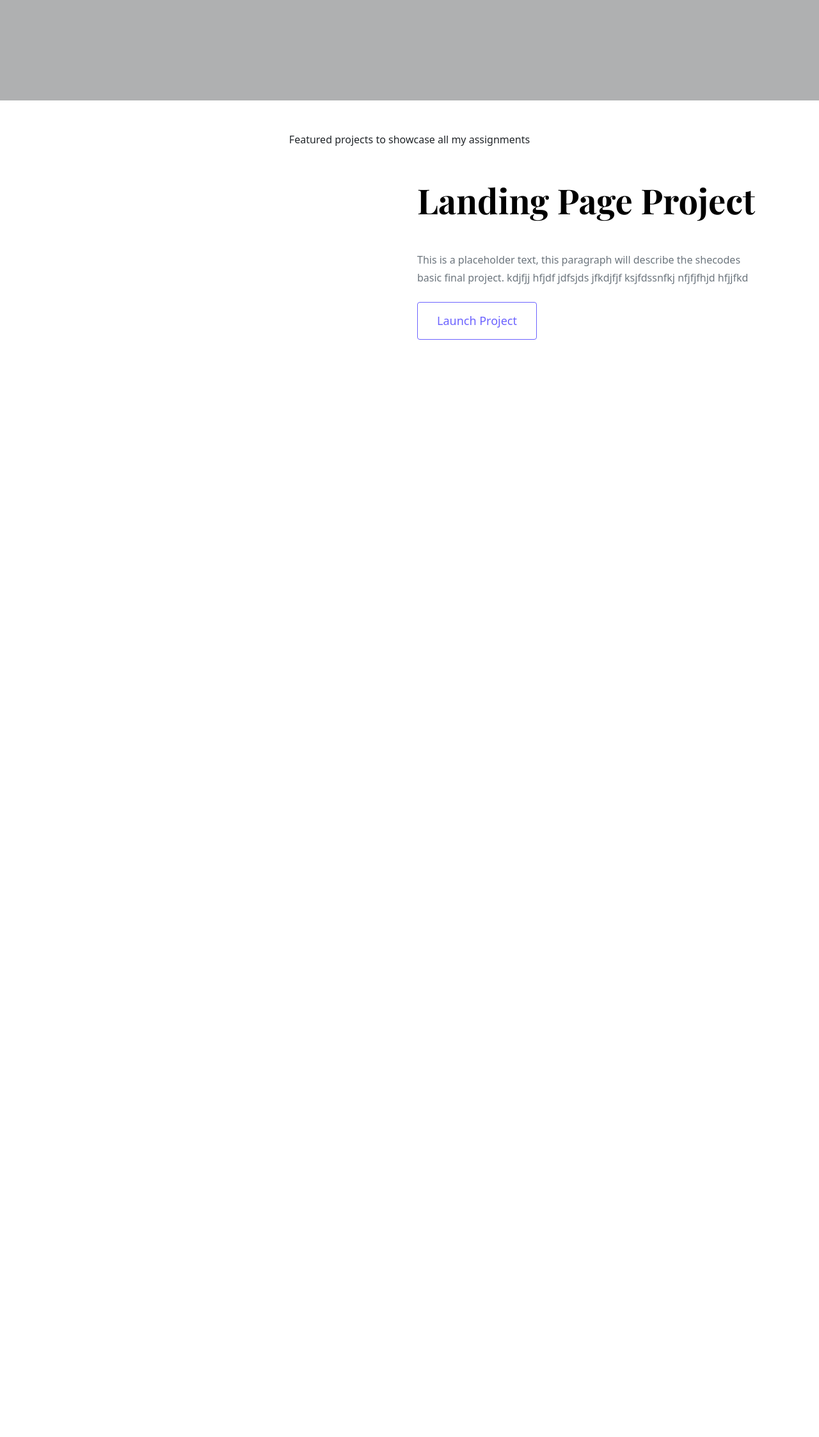
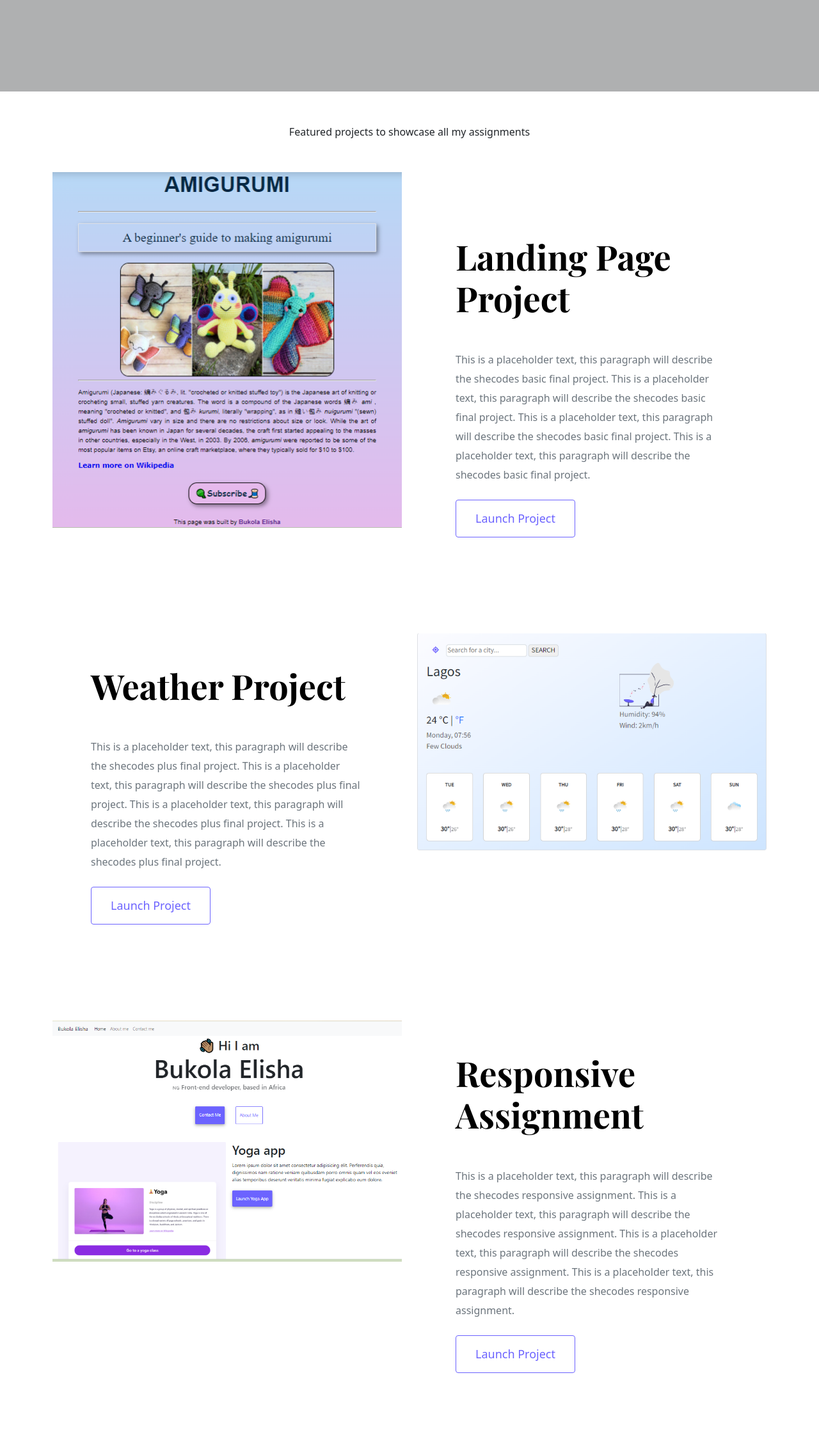
Before and after one commit to bukielady/PORTFOLIO-PROJECT, a plain HTML site: page index.html in a window 1280 px wide. Shown: the part 502-2748 px from the top of the page at 64% size. Before the commit the page ends 1033 px from the top, so only its background shows below. Drawn offline with nearby package versions, Linux system fonts and the light colour scheme; a web font is replaced by a local one.

Commit message:
integrated homepage design and improved responsiveness

```diff
--- a/index.html
+++ b/index.html
@@ -76,15 +76,68 @@
     </p>
     <div class="container">
       <div class="row">
-        <div class="col-6"></div>
-        <div class="col-6">
-          <h2 class="mb-5">Landing Page Project</h2>
-          <p class="mb-4 text-muted">
-            This is a placeholder text, this paragraph will describe the
-            shecodes basic final project. kdjfjj hfjdf jdfsjds jfkdjfjf
-            ksjfdssnfkj nfjfjfhjd hfjjfkd
-          </p>
-          <a href="" class="btn btn-branding-outline">Launch Project</a>
+        <div class="col d-none d-lg-block">
+          <img src="images/amigurumi.PNG" class="img-fluid" alt="" />
+        </div>
+        <div class="col">
+          <div class="project-description">
+            <h2 class="mb-5">Landing Page Project</h2>
+            <p class="mb-4 text-muted">
+              This is a placeholder text, this paragraph will describe the
+              shecodes basic final project. This is a placeholder text, this
+              paragraph will describe the shecodes basic final project. This is
+              a placeholder text, this paragraph will describe the shecodes
+              basic final project. This is a placeholder text, this paragraph
+              will describe the shecodes basic final project.
+            </p>
+            <a href="" class="btn btn-branding-outline">Launch Project</a>
+          </div>
+        </div>
+      </div>
+      <div class="row">
+        <div class="col">
+          <div class="project-description">
+            <h2 class="mb-5">Weather Project</h2>
+            <p class="mb-4 text-muted">
+              This is a placeholder text, this paragraph will describe the
+              shecodes plus final project. This is a placeholder text, this
+              paragraph will describe the shecodes plus final project. This is a
+              placeholder text, this paragraph will describe the shecodes plus
+              final project. This is a placeholder text, this paragraph will
+              describe the shecodes plus final project.
+            </p>
+            <a href="" class="btn btn-branding-outline">Launch Project</a>
+          </div>
+        </div>
+        <div class="col d-none d-lg-block">
+          <img
+            src="images/weather.PNG"
+            class="img-fluid project-image"
+            alt=""
+          />
+        </div>
+      </div>
+      <div class="row">
+        <div class="col d-none d-lg-block">
+          <img
+            src="images/responsive.PNG"
+            class="img-fluid project-image"
+            alt=""
+          />
+        </div>
+        <div class="col">
+          <div class="project-description">
+            <h2 class="mb-5">Responsive Assignment</h2>
+            <p class="mb-4 text-muted">
+              This is a placeholder text, this paragraph will describe the
+              shecodes responsive assignment. This is a placeholder text, this
+              paragraph will describe the shecodes responsive assignment. This
+              is a placeholder text, this paragraph will describe the shecodes
+              responsive assignment. This is a placeholder text, this paragraph
+              will describe the shecodes responsive assignment.
+            </p>
+            <a href="" class="btn btn-branding-outline">Launch Project</a>
+          </div>
         </div>
       </div>
     </div>
--- a/styles/portfolio.css
+++ b/styles/portfolio.css
@@ -30,6 +30,7 @@ h6 {
 
 h1 {
   font-size: 96px;
+  line-height: 1.5;
 }
 h2 {
   font-size: 54px;
@@ -37,7 +38,7 @@ h2 {
 
 p {
   font-size: 16px;
-  line-height: 1.7;
+  line-height: 30px;
 }
 .nav-link {
   font-family: var(--default-font-family);
@@ -53,7 +54,7 @@ p {
   font-family: var(--default-font-family);
   font-weight: normal;
   font-size: 24px;
-  line-height: 2;
+  line-height: 1.5;
 }
 
 .btn-branding {
@@ -72,3 +73,27 @@ p {
   border: 1px solid var(--branding-color);
   padding: 15px 30px;
 }
+.project-description {
+  padding: 100px 60px;
+}
+
+@media (max-width: 960px) {
+  .project-description {
+    padding: 10px 0px;
+    text-align: center;
+  }
+  h1,
+  h2 {
+    font-size: 44px;
+  }
+  h1 {
+    line-height: 2;
+  }
+  .hero {
+    padding: 80px 20px;
+  }
+}
+
+.project-image {
+  padding-top: 50px;
+}
```
